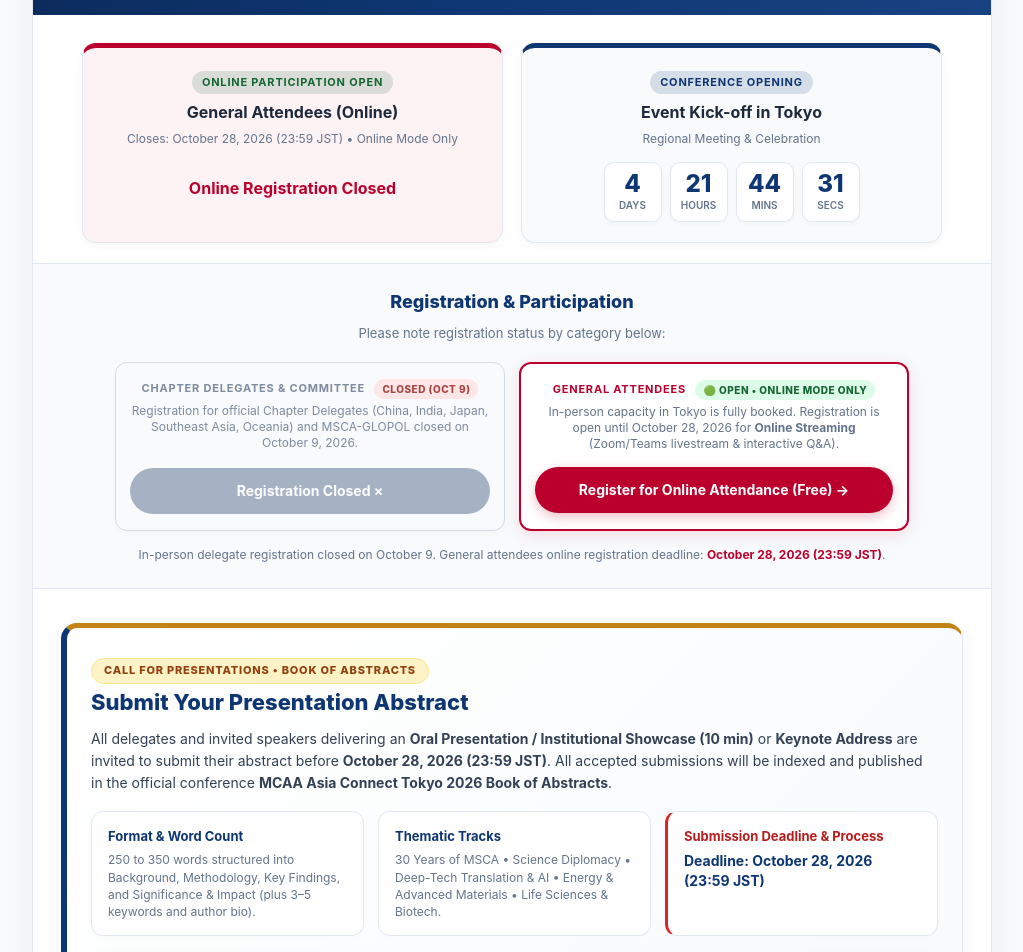
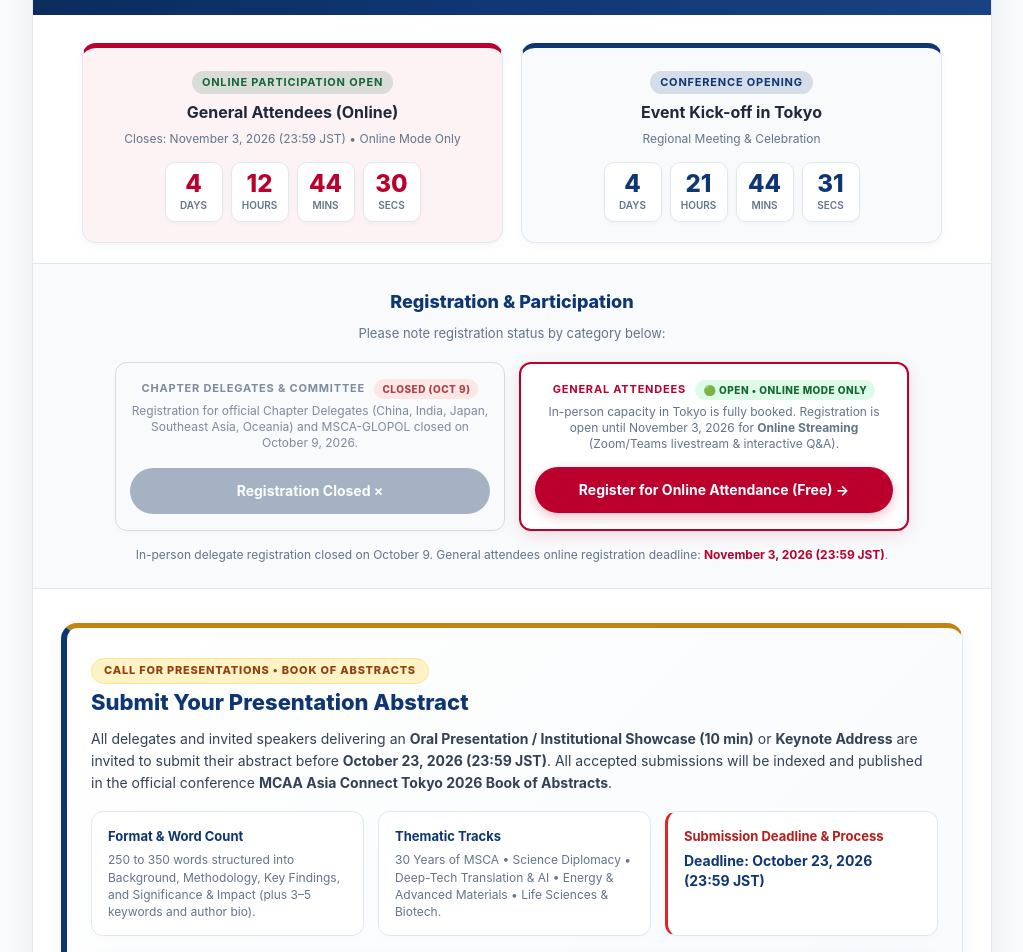
Before and after one commit to japanchapter-ux/mcaa-asia-tokyo-2026, a plain HTML site: page index.html in a window 1280 px wide. Shown: the part 780-1732 px from the top of the page, without its empty margins (128-1151 px from the left). Drawn offline with Linux system fonts and the light colour scheme.

Commit message:
Add files via upload

```diff
--- a/index.html
+++ b/index.html
@@ -887,7 +887,7 @@
         <div class="countdown-card deadline">
           <span class="badge" style="background: rgba(22, 101, 52, 0.15); color: #166534;">Online Participation Open</span>
           <div class="countdown-title">General Attendees (Online)</div>
-          <div class="countdown-desc">Closes: October 28, 2026 (23:59 JST) &bull; Online Mode Only</div>
+          <div class="countdown-desc">Closes: November 3, 2026 (23:59 JST) &bull; Online Mode Only</div>
           <div id="timer-deadline" class="timer-units">
             <div class="timer-box"><div id="d1-days" class="timer-num">--</div><div class="timer-lbl">Days</div></div>
             <div class="timer-box"><div id="d1-hours" class="timer-num">--</div><div class="timer-lbl">Hours</div></div>
@@ -939,7 +939,7 @@
             <div class="card-label">
               General Attendees <span class="badge-online">🟢 Open &bull; Online Mode Only</span>
             </div>
-            <div class="card-desc">In-person capacity in Tokyo is fully booked. Registration is open until October 28, 2026 for <strong>Online Streaming</strong> (Zoom/Teams livestream &amp; interactive Q&amp;A).</div>
+            <div class="card-desc">In-person capacity in Tokyo is fully booked. Registration is open until November 3, 2026 for <strong>Online Streaming</strong> (Zoom/Teams livestream &amp; interactive Q&amp;A).</div>
           </div>
           <a href="https://forms.cloud.microsoft/r/pJaHpBLtMG?origin=lprLink"
              target="_blank"
@@ -950,7 +950,7 @@
         </div>
       </div>
 
-      <p class="cta-note">In-person delegate registration closed on October 9. General attendees online registration deadline: <strong>October 28, 2026 (23:59 JST)</strong>.</p>
+      <p class="cta-note">In-person delegate registration closed on October 9. General attendees online registration deadline: <strong>November 3, 2026 (23:59 JST)</strong>.</p>
     </div>
 
     <!-- MAIN CONTENT BODY -->
@@ -965,7 +965,7 @@
           </div>
         </div>
         <p class="abstract-lead">
-          All delegates and invited speakers delivering an <strong>Oral Presentation / Institutional Showcase (10 min)</strong> or <strong>Keynote Address</strong> are invited to submit their abstract before <strong>October 28, 2026 (23:59 JST)</strong>. All accepted submissions will be indexed and published in the official conference <strong>MCAA Asia Connect Tokyo 2026 Book of Abstracts</strong>.
+          All delegates and invited speakers delivering an <strong>Oral Presentation / Institutional Showcase (10 min)</strong> or <strong>Keynote Address</strong> are invited to submit their abstract before <strong>October 23, 2026 (23:59 JST)</strong>. All accepted submissions will be indexed and published in the official conference <strong>MCAA Asia Connect Tokyo 2026 Book of Abstracts</strong>.
         </p>
 
         <!-- 3 Pillars Grid -->
@@ -980,7 +980,7 @@
           </div>
           <div class="abstract-pillar-card" style="border-left: 3px solid #dc2626;">
             <strong style="color: #b91c1c;">Submission Deadline &amp; Process</strong>
-            <p style="font-weight: 700; color: var(--mcaa-blue); font-size: 14px; margin-top: 4px;">Deadline: October 28, 2026 (23:59 JST)</p>
+            <p style="font-weight: 700; color: var(--mcaa-blue); font-size: 14px; margin-top: 4px;">Deadline: October 23, 2026 (23:59 JST)</p>
           </div>
         </div>
 
@@ -1373,7 +1373,7 @@
       <p><strong>Marie Curie Alumni Association (MCAA) &bull; Asia Connect 2026</strong></p>
       <p>Organizers: MCAA Chapters China, India and Japan. Partners: MSCA GLOPOL.</p>
       <p style="margin-top: 8px;">
-        <a href="#register">Register before October 28, 2026 &rarr;</a> &bull;
+        <a href="#register">Register before November 3, 2026 &rarr;</a> &bull;
         <a href="#abstracts">Call for Abstracts &rarr;</a>
       </p>
     </footer>
@@ -1392,7 +1392,7 @@
     }
 
     // Live Countdowns (Japan Standard Time: UTC+9)
-    const DEADLINE = new Date("2026-10-28T23:59:59+09:00").getTime();
+    const DEADLINE = new Date("2026-11-03T23:59:59+09:00").getTime();
     const EVENT_START = new Date("2026-11-04T09:00:00+09:00").getTime();
 
     function updateCountdowns() {
```
